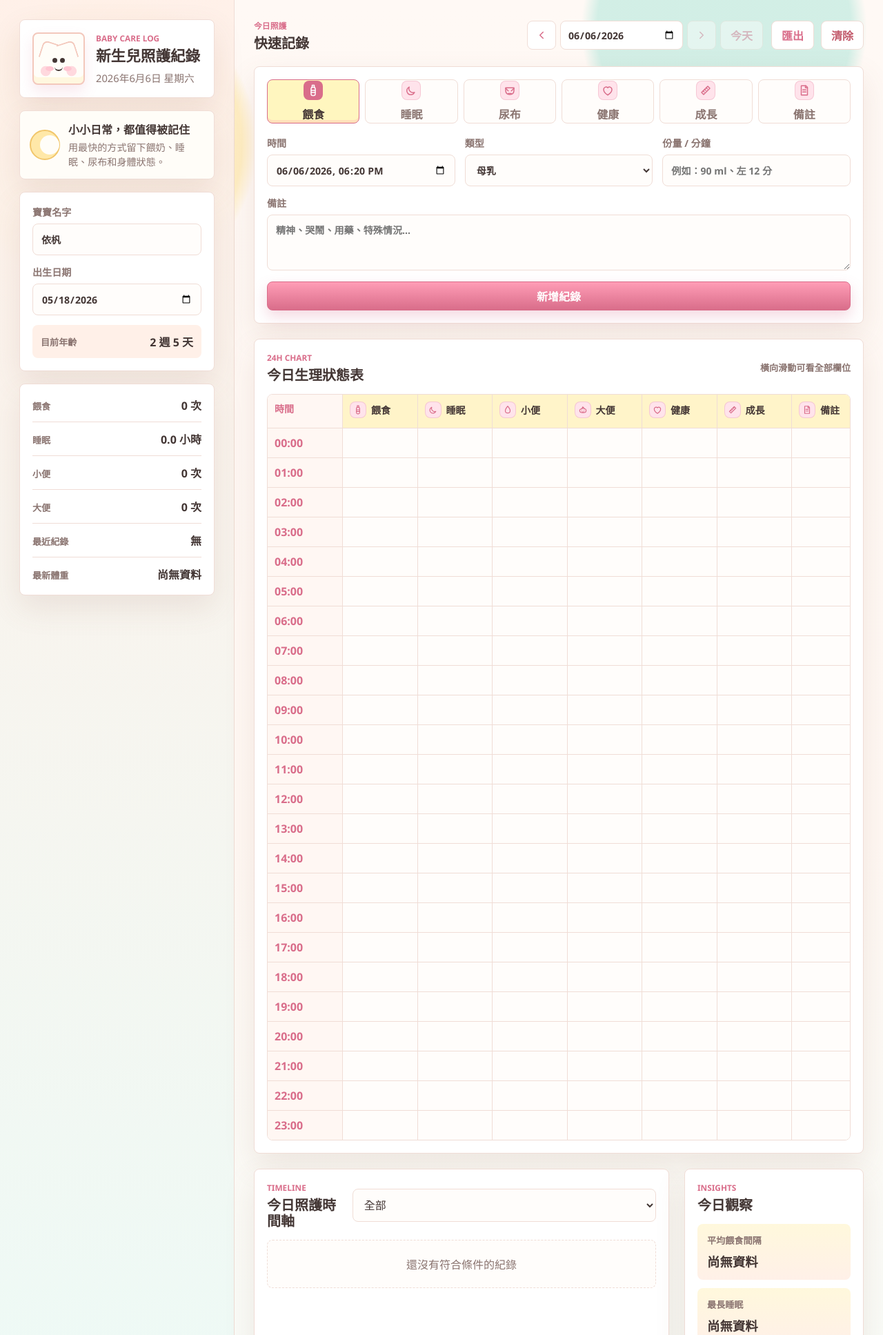
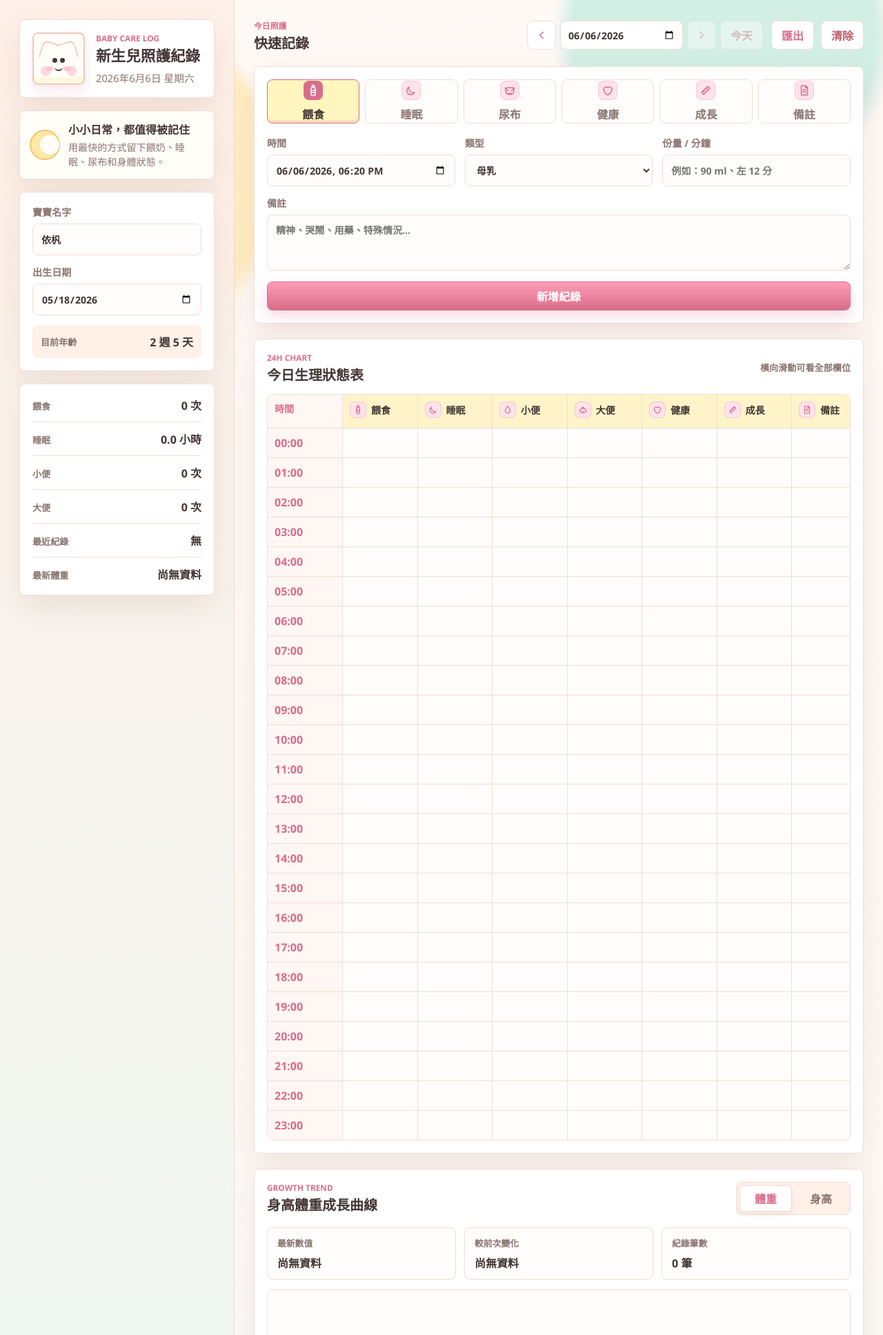
Before and after one commit to chendiuan/yifan, a Django app: page / in a window 1280 px wide. Shown: the top 1935 px of the page at 69% size. Run offline with Django 5.2, Linux system fonts and the light colour scheme; data comes from the database, SQL or seed files in the repository; data that the repository does not hold is empty; a map, chart or similar area stays blank; some libraries are stand-ins or nearby versions.

Commit message:
Add height and weight growth charts

```diff
--- a/tracker/static/tracker/app.js
+++ b/tracker/static/tracker/app.js
@@ -30,6 +30,7 @@ const columnIcons = {
 
 const state = {
   activeType: "feeding",
+  growthMetric: "weight",
   records: [],
   profile: { ...defaultProfile },
   selectedDate: localDateKey(),
@@ -55,6 +56,10 @@ const els = {
   poopCount: document.querySelector("#poopCount"),
   lastRecord: document.querySelector("#lastRecord"),
   latestWeight: document.querySelector("#latestWeight"),
+  growthChart: document.querySelector("#growthChart"),
+  growthLatestValue: document.querySelector("#growthLatestValue"),
+  growthChange: document.querySelector("#growthChange"),
+  growthRecordCount: document.querySelector("#growthRecordCount"),
   feedGap: document.querySelector("#feedGap"),
   longestSleep: document.querySelector("#longestSleep"),
   latestTemp: document.querySelector("#latestTemp"),
@@ -380,6 +385,145 @@ function renderSummary() {
   els.feedGap.textContent = calculateFeedGap(feedings);
 }
 
+function renderGrowthChart() {
+  const metric = state.growthMetric;
+  const unit = metric === "weight" ? "kg" : "cm";
+  const records = state.records
+    .filter((record) => record.type === "growth" && record[metric])
+    .map((record) => ({
+      time: record.time,
+      value: Number(record[metric]),
+    }))
+    .filter((record) => Number.isFinite(record.value))
+    .sort((a, b) => new Date(a.time) - new Date(b.time));
+
+  document.querySelectorAll(".growth-metric-button").forEach((button) => {
+    const isActive = button.dataset.growthMetric === metric;
+    button.classList.toggle("is-active", isActive);
+    button.setAttribute("aria-selected", String(isActive));
+  });
+
+  els.growthRecordCount.textContent = `${records.length} 筆`;
+
+  if (!records.length) {
+    els.growthLatestValue.textContent = "尚無資料";
+    els.growthChange.textContent = "尚無資料";
+    els.growthChart.innerHTML = `
+      <div class="growth-chart-empty">
+        尚未有${metric === "weight" ? "體重" : "身高"}紀錄
+      </div>
+    `;
+    return;
+  }
+
+  const latest = records.at(-1);
+  els.growthLatestValue.textContent = formatGrowthValue(latest.value, metric);
+
+  if (records.length > 1) {
+    const previous = records.at(-2);
+    const change = latest.value - previous.value;
+    const sign = change > 0 ? "+" : "";
+    const decimals = metric === "weight" ? 3 : 1;
+    els.growthChange.textContent = `${sign}${change.toFixed(decimals)} ${unit}`;
+    els.growthChange.classList.toggle("is-positive", change > 0);
+    els.growthChange.classList.toggle("is-negative", change < 0);
+  } else {
+    els.growthChange.textContent = "需要至少 2 筆";
+    els.growthChange.classList.remove("is-positive", "is-negative");
+  }
+
+  els.growthChart.innerHTML = buildGrowthChartSvg(records, metric);
+}
+
+function formatGrowthValue(value, metric) {
+  if (metric === "weight") return formatWeight(value);
+  return `${Number(value).toFixed(1)} cm`;
+}
+
+function buildGrowthChartSvg(records, metric) {
+  const width = 900;
+  const height = 320;
+  const margin = { top: 28, right: 28, bottom: 58, left: 68 };
+  const plotWidth = width - margin.left - margin.right;
+  const plotHeight = height - margin.top - margin.bottom;
+  const values = records.map((record) => record.value);
+  const rawMin = Math.min(...values);
+  const rawMax = Math.max(...values);
+  const minimumRange = metric === "weight" ? 0.2 : 2;
+  const range = Math.max(rawMax - rawMin, minimumRange);
+  const padding = range * 0.18;
+  const yMin = Math.max(0, rawMin - padding);
+  const yMax = rawMax + padding;
+  const yRange = yMax - yMin || 1;
+  const color = metric === "weight" ? "#d96d8a" : "#5da99a";
+  const fill = metric === "weight" ? "rgba(255, 140, 168, 0.14)" : "rgba(93, 169, 154, 0.14)";
+  const decimals = metric === "weight" ? 2 : 1;
+  const unit = metric === "weight" ? "kg" : "cm";
+
+  const points = records.map((record, index) => {
+    const x = records.length === 1
+      ? margin.left + plotWidth / 2
+      : margin.left + (index / (records.length - 1)) * plotWidth;
+    const y = margin.top + ((yMax - record.value) / yRange) * plotHeight;
+    return { ...record, x, y };
+  });
+
+  const gridLines = Array.from({ length: 5 }, (_, index) => {
+    const ratio = index / 4;
+    const y = margin.top + ratio * plotHeight;
+    const value = yMax - ratio * yRange;
+    return `
+      <line class="growth-grid-line" x1="${margin.left}" y1="${y}" x2="${width - margin.right}" y2="${y}"></line>
+      <text class="growth-axis-label" x="${margin.left - 12}" y="${y + 4}" text-anchor="end">${value.toFixed(decimals)}</text>
+    `;
+  }).join("");
+
+  const labelIndexes = chartLabelIndexes(records.length, 6);
+  const dateLabels = labelIndexes.map((index) => {
+    const point = points[index];
+    return `
+      <text class="growth-date-label" x="${point.x}" y="${height - 22}" text-anchor="middle">${formatChartDate(point.time)}</text>
+    `;
+  }).join("");
+
+  const linePoints = points.map((point) => `${point.x},${point.y}`).join(" ");
+  const areaPath = points.length > 1
+    ? `M ${points[0].x} ${margin.top + plotHeight} L ${linePoints.replaceAll(",", " ")} L ${points.at(-1).x} ${margin.top + plotHeight} Z`
+    : "";
+  const circles = points.map((point) => `
+    <circle class="growth-point" cx="${point.x}" cy="${point.y}" r="5" style="--point-color:${color}">
+      <title>${formatChartDate(point.time)} ${formatGrowthValue(point.value, metric)}</title>
+    </circle>
+  `).join("");
+
+  return `
+    <svg class="growth-chart-svg" viewBox="0 0 ${width} ${height}" role="img" aria-label="${metric === "weight" ? "體重" : "身高"}成長曲線，共 ${records.length} 筆紀錄">
+      <text class="growth-unit-label" x="${margin.left}" y="16">${unit}</text>
+      ${gridLines}
+      ${areaPath ? `<path class="growth-area" d="${areaPath}" fill="${fill}"></path>` : ""}
+      ${points.length > 1 ? `<polyline class="growth-line" points="${linePoints}" style="--line-color:${color}"></polyline>` : ""}
+      ${circles}
+      ${dateLabels}
+    </svg>
+  `;
+}
+
+function chartLabelIndexes(length, maximumLabels) {
+  if (length <= maximumLabels) return Array.from({ length }, (_, index) => index);
+  const indexes = new Set([0, length - 1]);
+  for (let index = 1; index < maximumLabels - 1; index += 1) {
+    indexes.add(Math.round((index / (maximumLabels - 1)) * (length - 1)));
+  }
+  return [...indexes].sort((a, b) => a - b);
+}
+
+function formatChartDate(iso) {
+  return new Intl.DateTimeFormat("zh-Hant", {
+    month: "numeric",
+    day: "numeric",
+  }).format(new Date(iso));
+}
+
 function hasPee(record) {
   return record.pee === true || record.diaperKind === "尿尿" || record.diaperKind === "尿尿 + 便便";
 }
@@ -430,6 +574,7 @@ function renderAll() {
   renderDateNavigation();
   renderProfile();
   renderSummary();
+  renderGrowthChart();
   renderDayTable();
   renderRecords();
 }
@@ -467,6 +612,13 @@ async function loadData() {
 
 document.querySelectorAll(".type-tab").forEach((button) => {
   button.addEventListener("click", () => setActiveType(button.dataset.type));
+});
+
+document.querySelectorAll(".growth-metric-button").forEach((button) => {
+  button.addEventListener("click", () => {
+    state.growthMetric = button.dataset.growthMetric;
+    renderGrowthChart();
+  });
 });
 
 els.recordForm.addEventListener("submit", async (event) => {
--- a/tracker/static/tracker/styles.css
+++ b/tracker/static/tracker/styles.css
@@ -86,6 +86,7 @@ button {
 .summary-list,
 .entry-panel,
 .day-table-panel,
+.growth-chart-panel,
 .timeline-panel,
 .insights-panel {
   background: var(--surface);
@@ -507,6 +508,7 @@ textarea {
 
 .entry-panel,
 .day-table-panel,
+.growth-chart-panel,
 .timeline-panel,
 .insights-panel {
   padding: 18px;
@@ -612,9 +614,150 @@ textarea {
 }
 
 .day-table-panel,
+.growth-chart-panel,
 .timeline-panel,
 .insights-panel {
   min-width: 0;
+}
+
+.growth-chart-panel {
+  grid-column: 1 / -1;
+}
+
+.growth-chart-heading {
+  align-items: flex-start;
+}
+
+.growth-metric-switch {
+  display: grid;
+  grid-template-columns: repeat(2, minmax(76px, 1fr));
+  gap: 4px;
+  padding: 4px;
+  background: var(--surface-soft);
+  border: 1px solid var(--line);
+  border-radius: 8px;
+}
+
+.growth-metric-button {
+  min-height: 38px;
+  padding: 0 14px;
+  color: var(--muted);
+  font-weight: 800;
+  background: transparent;
+  border: 1px solid transparent;
+  border-radius: 6px;
+}
+
+.growth-metric-button.is-active {
+  color: var(--accent-strong);
+  background: var(--surface);
+  border-color: var(--line);
+  box-shadow: 0 4px 10px rgba(138, 89, 76, 0.08);
+}
+
+.growth-stats {
+  display: grid;
+  grid-template-columns: repeat(3, minmax(0, 1fr));
+  gap: 12px;
+  margin-top: 18px;
+}
+
+.growth-stats div {
+  display: grid;
+  gap: 7px;
+  min-height: 72px;
+  align-content: center;
+  padding: 12px 14px;
+  background: #fffdfb;
+  border: 1px solid var(--line);
+  border-radius: 8px;
+}
+
+.growth-stats span {
+  color: var(--muted);
+  font-size: 0.8rem;
+  font-weight: 700;
+}
+
+.growth-stats strong {
+  overflow-wrap: anywhere;
+  font-size: 1rem;
+}
+
+.growth-stats strong.is-positive {
+  color: var(--mint-strong);
+}
+
+.growth-stats strong.is-negative {
+  color: var(--rose);
+}
+
+.growth-chart {
+  display: grid;
+  place-items: center;
+  width: 100%;
+  min-height: 300px;
+  margin-top: 14px;
+  overflow-x: auto;
+  overflow-y: hidden;
+  background: #fffdfb;
+  border: 1px solid var(--line);
+  border-radius: 8px;
+}
+
+.growth-chart-svg {
+  display: block;
+  width: 100%;
+  height: auto;
+  aspect-ratio: 900 / 320;
+  min-height: 260px;
+}
+
+.growth-grid-line {
+  stroke: var(--line);
+  stroke-width: 1;
+}
+
+.growth-axis-label,
+.growth-date-label,
+.growth-unit-label {
+  fill: var(--muted);
+  font-family: inherit;
+  font-size: 12px;
+  font-weight: 700;
+  letter-spacing: 0;
+}
+
+.growth-unit-label {
+  fill: var(--accent-strong);
+  font-size: 13px;
+}
+
+.growth-area {
+  pointer-events: none;
+}
+
+.growth-line {
+  fill: none;
+  stroke: var(--line-color);
+  stroke-width: 3;
+  stroke-linecap: round;
+  stroke-linejoin: round;
+  vector-effect: non-scaling-stroke;
+}
+
+.growth-point {
+  fill: var(--surface);
+  stroke: var(--point-color);
+  stroke-width: 3;
+  vector-effect: non-scaling-stroke;
+}
+
+.growth-chart-empty {
+  padding: 24px;
+  color: var(--muted);
+  font-weight: 700;
+  text-align: center;
 }
 
 .table-hint {
@@ -939,6 +1082,30 @@ textarea {
     grid-template-columns: 1fr;
   }
 
+  .growth-chart-heading {
+    gap: 14px;
+  }
+
+  .growth-metric-switch {
+    width: 100%;
+  }
+
+  .growth-stats {
+    grid-template-columns: 1fr;
+  }
+
+  .growth-stats div {
+    min-height: 0;
+  }
+
+  .growth-chart {
+    min-height: 240px;
+  }
+
+  .growth-chart-svg {
+    min-width: 620px;
+  }
+
   .record-item {
     grid-template-columns: auto minmax(0, 1fr);
   }
--- a/tracker/templates/tracker/index.html
+++ b/tracker/templates/tracker/index.html
@@ -5,7 +5,7 @@
     <meta charset="UTF-8" />
     <meta name="viewport" content="width=device-width, initial-scale=1.0" />
     <title>新生兒照護紀錄</title>
-    <link rel="stylesheet" href="{% static 'tracker/styles.css' %}?v=latest-weight-1" />
+    <link rel="stylesheet" href="{% static 'tracker/styles.css' %}?v=growth-chart-1" />
   </head>
   <body>
     <svg class="icon-sprite" aria-hidden="true" focusable="false">
@@ -263,6 +263,34 @@
             </div>
           </section>
 
+          <section class="growth-chart-panel" aria-label="身高體重成長曲線">
+            <div class="section-heading growth-chart-heading">
+              <div>
+                <p class="eyebrow">Growth Trend</p>
+                <h2>身高體重成長曲線</h2>
+              </div>
+              <div class="growth-metric-switch" role="tablist" aria-label="成長曲線項目">
+                <button class="growth-metric-button is-active" data-growth-metric="weight" type="button" role="tab" aria-selected="true">體重</button>
+                <button class="growth-metric-button" data-growth-metric="height" type="button" role="tab" aria-selected="false">身高</button>
+              </div>
+            </div>
+            <div class="growth-stats" aria-label="成長統計">
+              <div>
+                <span>最新數值</span>
+                <strong id="growthLatestValue">尚無資料</strong>
+              </div>
+              <div>
+                <span>較前次變化</span>
+                <strong id="growthChange">尚無資料</strong>
+              </div>
+              <div>
+                <span>紀錄筆數</span>
+                <strong id="growthRecordCount">0 筆</strong>
+              </div>
+            </div>
+            <div id="growthChart" class="growth-chart"></div>
+          </section>
+
           <section class="timeline-panel" aria-label="紀錄時間軸">
             <div class="section-heading">
               <div>
@@ -308,6 +336,6 @@
       </section>
     </main>
 
-    <script src="{% static 'tracker/app.js' %}?v=latest-weight-1"></script>
+    <script src="{% static 'tracker/app.js' %}?v=growth-chart-1"></script>
   </body>
 </html>
```
